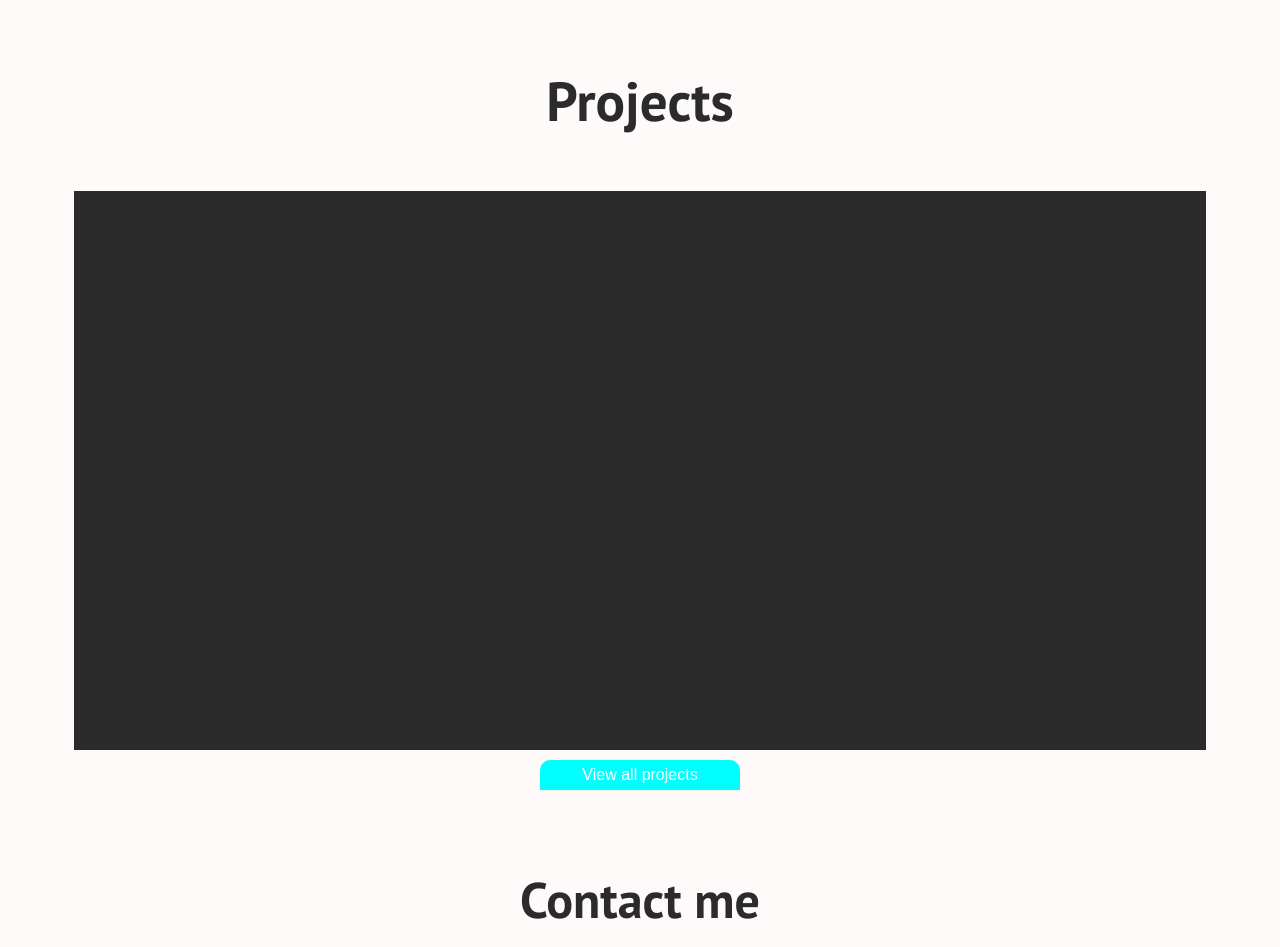
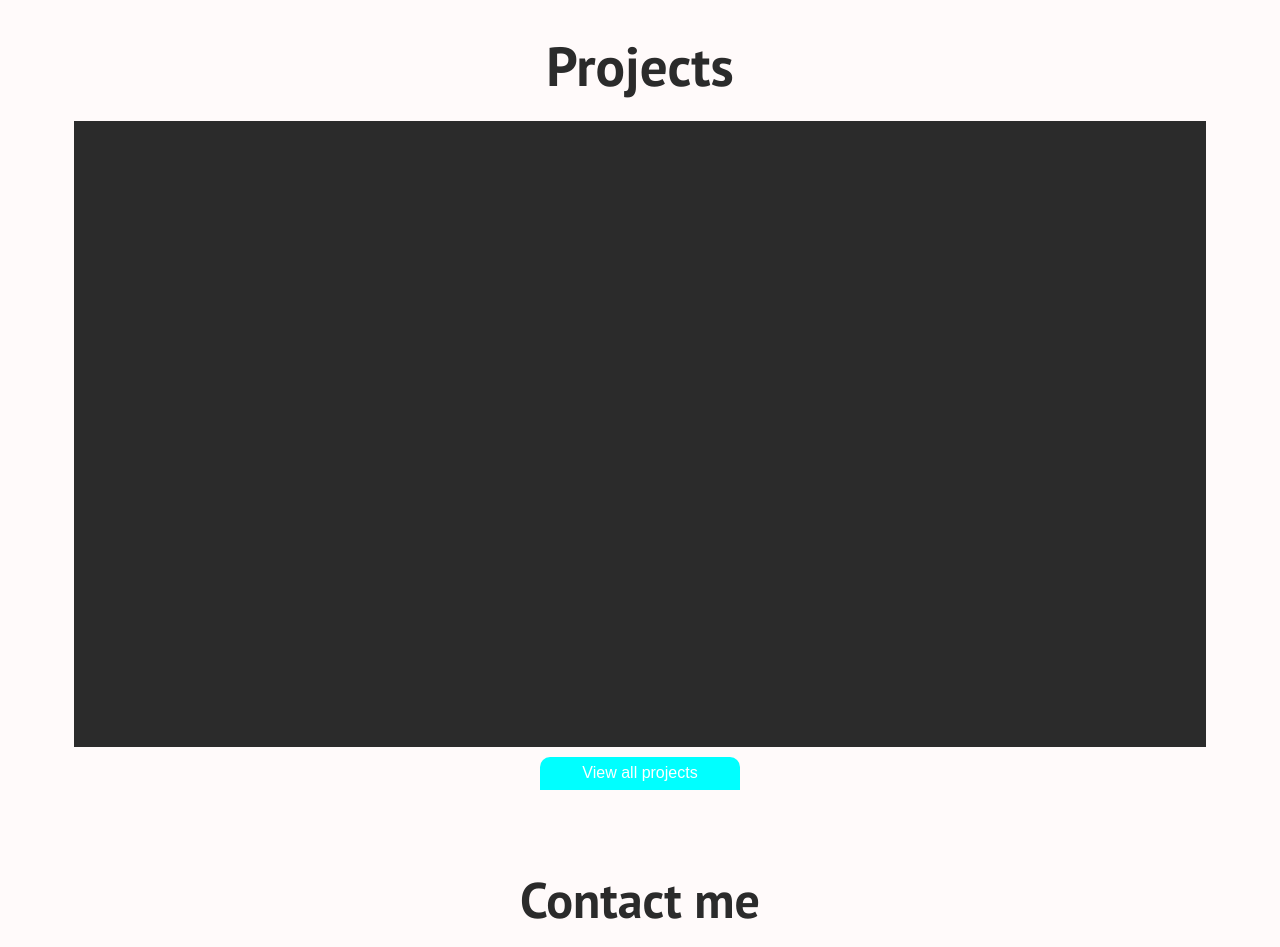
Before and after one commit to Texmo100/Developer-profile-IIR, a React (Create React App) app: page / in a window 1280 px wide. Shown: the part 1600-2547 px from the top of the page. Built offline with nearby package versions, Linux system fonts and the light colour scheme.

Commit message:
Project cards component mounted

```diff
--- a/src/App.css
+++ b/src/App.css
@@ -1,5 +1,5 @@
 /* Utilies */
-p, h1, h2{
+p, h1, h2, h3{
   margin: 0;
 }
 .f-400{
@@ -213,6 +213,7 @@ li:hover{
 h3{
   font-size: 5.5rem;
   text-align: center;
+  margin: 2rem;
 }
 .container-cards{
   background-color: #2b2b2b;
@@ -230,6 +231,10 @@ h3{
   font-size: 1.6rem;
   border-top-left-radius: 1rem;
   border-top-right-radius: 1rem;
+  transition: all 300s;
+}
+.button-projects:hover{
+  cursor: pointer;
 }
 
 /*---- Contact Me styles ----*/
--- /dev/null
+++ b/src/Components/ProjectCards.js
@@ -0,0 +1,9 @@
+import React from 'react'
+
+const ProjectCards = () => {
+    return(
+        <div className="container-cards"></div>
+    )
+}
+
+export default ProjectCards
--- a/src/Components/Projects.js
+++ b/src/Components/Projects.js
@@ -1,4 +1,5 @@
 import React, {Component} from 'react'
+import ProjectCards from './ProjectCards'
 
 class Projects extends Component{
     render(){
@@ -6,7 +7,7 @@ class Projects extends Component{
             <main className="projects">
                 <div className="container container-projects">
                     <h3>Projects</h3>
-                    <div className="container-cards"></div>
+                    <ProjectCards />
                     <button className="button-projects">View all projects</button>
                 </div>
             </main>
```
